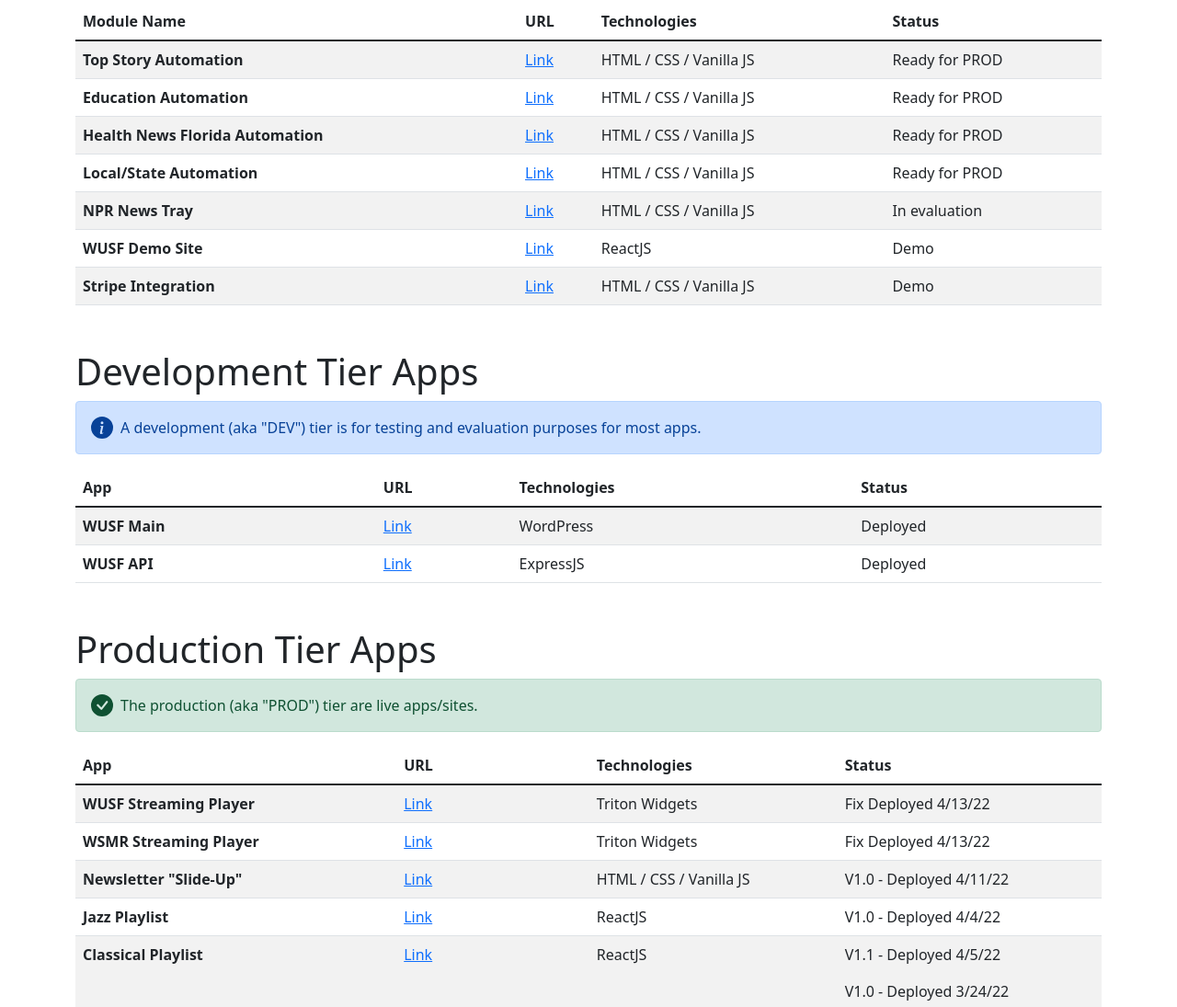
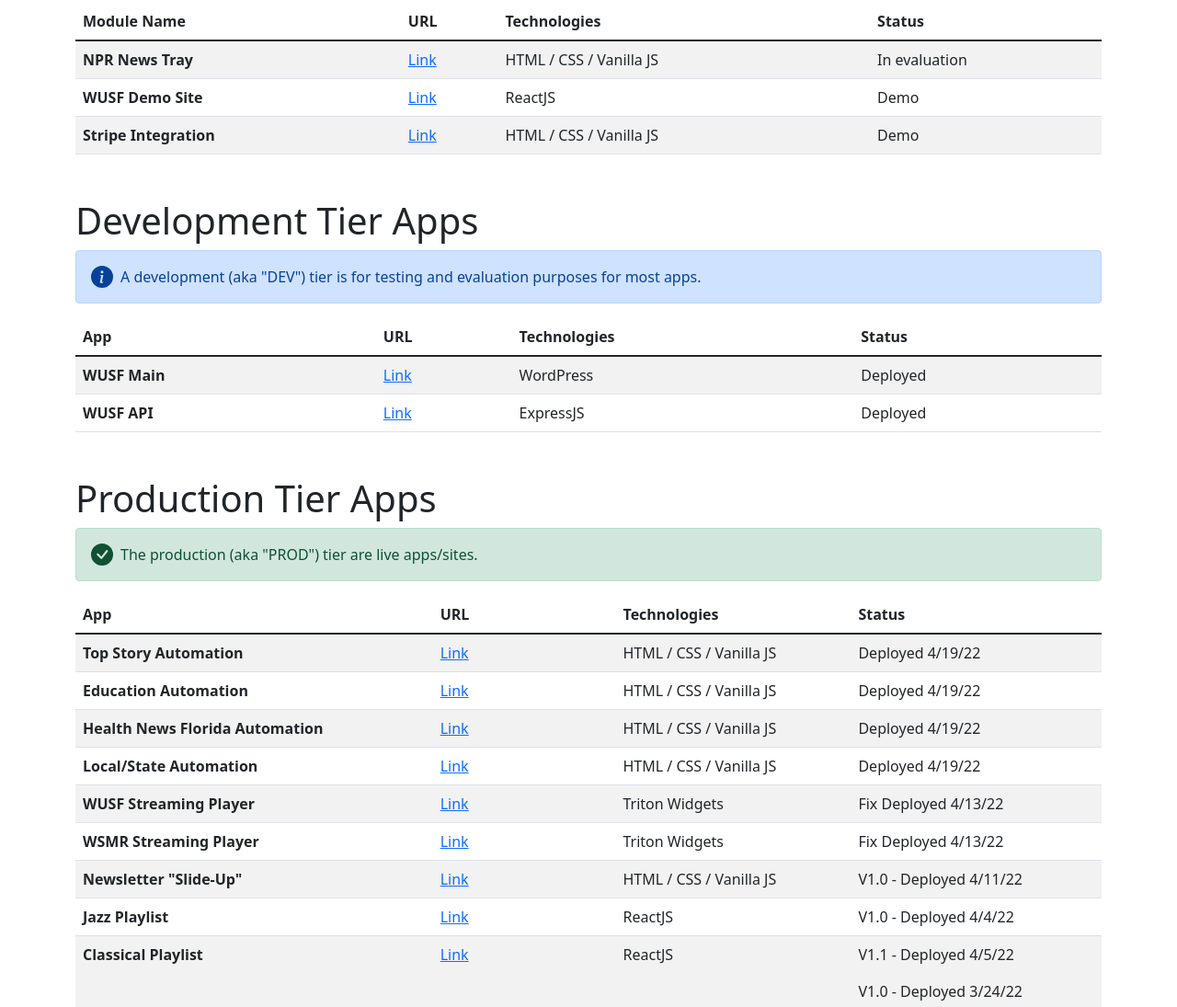
Before and after one commit to wusf-digital/wusf-modules, a website: page index.html in a window 1280 px wide. Shown: the part 293-1388 px from the top of the page at 92% size. Drawn offline with nearby package versions, Linux system fonts and the light colour scheme.

Commit message:
Front page automation to production

```diff
--- a/index.html
+++ b/index.html
@@ -25,30 +25,6 @@
               </tr>
             </thead>
             <tbody>
-              <tr>
-                <th scope="row">Top Story Automation</th>
-                <td><a href="frontpage/topStory.html">Link</a></td>
-                <td>HTML / CSS / Vanilla JS</td>
-                <td>Ready for PROD</td>
-              </tr>
-              <tr>
-                <th scope="row">Education Automation</th>
-                <td><a href="frontpage/education.html">Link</a></td>
-                <td>HTML / CSS / Vanilla JS</td>
-                <td>Ready for PROD</td>
-              </tr>
-              <tr>
-                <th scope="row">Health News Florida Automation</th>
-                <td><a href="frontpage/healthNews.html">Link</a></td>
-                <td>HTML / CSS / Vanilla JS</td>
-                <td>Ready for PROD</td>
-              </tr>
-              <tr>
-                <th scope="row">Local/State Automation</th>
-                <td><a href="frontpage/localState.html">Link</a></td>
-                <td>HTML / CSS / Vanilla JS</td>
-                <td>Ready for PROD</td>
-              </tr>
               <tr>
                 <th scope="row">NPR News Tray</th>
                 <td><a href="frontpage/nprTray.html">Link</a></td>
@@ -127,6 +103,30 @@
             </thead>
             <tbody>
               <tr>
+                <th scope="row">Top Story Automation</th>
+                <td><a href="frontpage/topStory.html">Link</a></td>
+                <td>HTML / CSS / Vanilla JS</td>
+                <td>Deployed 4/19/22</td>
+              </tr>
+              <tr>
+                <th scope="row">Education Automation</th>
+                <td><a href="frontpage/education.html">Link</a></td>
+                <td>HTML / CSS / Vanilla JS</td>
+                <td>Deployed 4/19/22</td>
+              </tr>
+              <tr>
+                <th scope="row">Health News Florida Automation</th>
+                <td><a href="frontpage/healthNews.html">Link</a></td>
+                <td>HTML / CSS / Vanilla JS</td>
+                <td>Deployed 4/19/22</td>
+              </tr>
+              <tr>
+                <th scope="row">Local/State Automation</th>
+                <td><a href="frontpage/localState.html">Link</a></td>
+                <td>HTML / CSS / Vanilla JS</td>
+                <td>Deployed 4/19/22</td>
+              </tr>
+              <tr>
                 <th scope="row">WUSF Streaming Player</th>
                 <td><a href="frontpage/player.html">Link</a></td>
                 <td>Triton Widgets</td>
```
